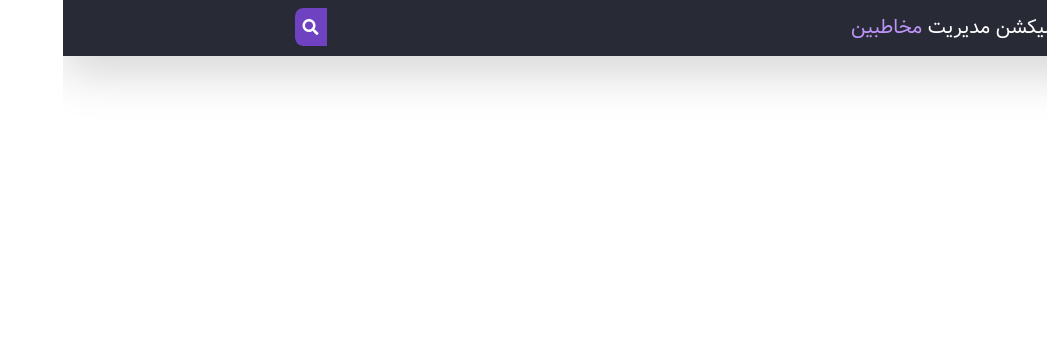
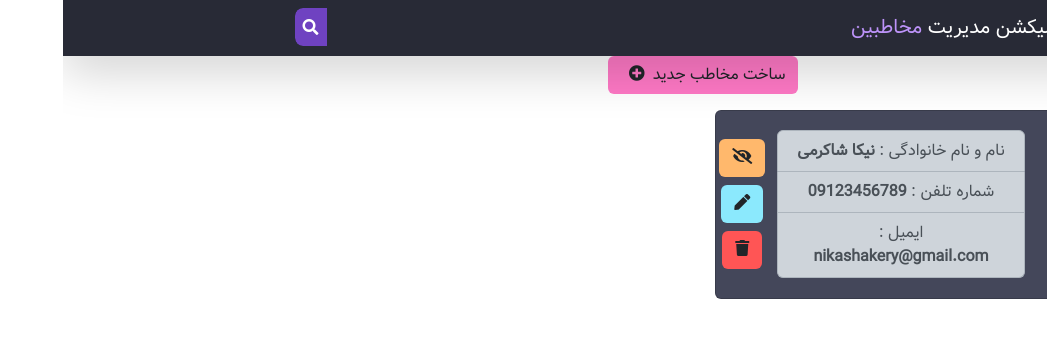
Before and after one commit to SayyehBan/contact-manager-app-frontend, a React (Create React App) app: page / in a window 1280 px wide. Shown: the top 338 px of the page, without its empty margins (233-1280 px from the left). Built offline with nearby package versions, Linux system fonts and the light colour scheme; the HTML template or start-up script is replaced by a standard one.

Commit message:
افزودن فرم کارت

```diff
--- a/src/App.js
+++ b/src/App.js
@@ -1,11 +1,13 @@
 import './App.css';
 import Navbar from './components/Navbar';
+import Contacts from './components/Contacts/Contacts';
 const App = () => {
   return (
     <div className="App">
       <Navbar />
+      <Contacts />
     </div>
   );
-}
+};
 
 export default App;
--- /dev/null
+++ b/src/components/Contacts/Contacts.jsx
@@ -0,0 +1,33 @@
+import { PINK } from "../../helpers/colors";
+import Contact from "../components/contact";
+
+const Contacts = () => {
+  return (
+    <>
+      <section className="container">
+        <div className="grid">
+          <div className="row">
+            <div className="col">
+              <p className="h3">
+                <button className="btn mx-2" style={{ backgroundColor: PINK }}>
+                  ساخت مخاطب جدید
+                  <i className="fa fa-plus-circle mx-2" />
+                </button>
+              </p>
+            </div>
+          </div>
+        </div>
+      </section>
+      <section className="container">
+        <Contact
+          fullname={"نیکا شاکرمی"}
+          phone={"09123456789"}
+          email={"nikashakery@gmail.com"}
+          image={"https://placehold.jp/200x200.png"}
+        />
+      </section>
+    </>
+  );
+};
+
+export default Contacts;
--- a/src/components/Contacts/SearchContact.jsx
+++ b/src/components/Contacts/SearchContact.jsx
@@ -1,5 +1,6 @@
 import { useState } from "react";
 import "./SearchContact.css"; // فایل استایل سفارشی برای کامپوننت جستجو
+import InputSearch from "../components/InputSearch";
 
 // کامپوننت جستجوی مخاطب که امکان جستجو در لیست مخاطبین را فراهم می‌کند
 const SearchContact = () => {
@@ -21,16 +22,8 @@ const SearchContact = () => {
       >
         <i className="fas fa-search" />
       </span>
-
       {/* فیلد ورودی جستجو */}
-      <input
-        dir="rtl" // جهت راست به چپ برای متن فارسی
-        type="text"
-        className={`form-control custom-form-control ${isOpen ? "expand" : ""}`} // کلاس‌های پویا برای انیمیشن
-        placeholder="جستجو مخاطب"
-        aria-label="Search"
-        aria-describedby="basic-addon1"
-      />
+      <InputSearch isOpen={isOpen} text="جستجو مخاطب..." id="Search" />
     </div>
   );
 };
--- /dev/null
+++ b/src/components/components/BtnEdit.jsx
@@ -0,0 +1,20 @@
+import { CYAN } from "../../helpers/colors";
+
+const BtnEdit = () => (
+  <button
+    className="btn my-1"
+    style={{ backgroundColor: CYAN }}
+    onMouseEnter={(e) => {
+      e.currentTarget.querySelector("i").classList.remove("fa-pen");
+      e.currentTarget.querySelector("i").classList.add("fa-pencil-alt");
+    }}
+    onMouseLeave={(e) => {
+      e.currentTarget.querySelector("i").classList.remove("fa-pencil-alt");
+      e.currentTarget.querySelector("i").classList.add("fa-pen");
+    }}
+  >
+    <i className="fa fa-pen" />
+  </button>
+);
+
+export default BtnEdit;
--- /dev/null
+++ b/src/components/components/BtnEye.jsx
@@ -0,0 +1,20 @@
+import { ORANGE } from "../../helpers/colors";
+
+const BtnEye = () => (
+  <button
+    className="btn my-1"
+    style={{ backgroundColor: ORANGE }}
+    onMouseEnter={(e) => {
+      e.currentTarget.querySelector("i").classList.remove("fa-eye-slash");
+      e.currentTarget.querySelector("i").classList.add("fa-eye");
+    }}
+    onMouseLeave={(e) => {
+      e.currentTarget.querySelector("i").classList.remove("fa-eye");
+      e.currentTarget.querySelector("i").classList.add("fa-eye-slash");
+    }}
+  >
+    <i className="fa fa-eye-slash" />
+  </button>
+);
+
+export default BtnEye;
--- /dev/null
+++ b/src/components/components/BtnTrash.jsx
@@ -0,0 +1,20 @@
+import { RED } from "../../helpers/colors";
+
+const BtnTrash = () => (
+  <button
+    className="btn my-1"
+    style={{ backgroundColor: RED }}
+    onMouseEnter={(e) => {
+      e.currentTarget.querySelector("i").classList.remove("fa-trash");
+      e.currentTarget.querySelector("i").classList.add("fa-trash-alt");
+    }}
+    onMouseLeave={(e) => {
+      e.currentTarget.querySelector("i").classList.remove("fa-trash-alt");
+      e.currentTarget.querySelector("i").classList.add("fa-trash");
+    }}
+  >
+    <i className="fa fa-trash" />
+  </button>
+);
+
+export default BtnTrash;
--- /dev/null
+++ b/src/components/components/InputSearch.jsx
@@ -0,0 +1,27 @@
+function InputSearch({ isOpen, text, id }) {
+  return (
+    <input
+      dir="rtl" // جهت راست به چپ برای متن فارسی
+      type="text"
+      className={`form-control custom-form-control ${isOpen ? "expand" : ""}`} // کلاس‌های پویا برای انیمیشن
+      placeholder=""
+      data-placeholder={text}
+      aria-label={id}
+      aria-describedby="basic-addon1"
+      onFocus={(e) => {
+        const text = e.target.dataset.placeholder;
+        let i = 0;
+        const interval = setInterval(() => {
+          e.target.placeholder = text.substring(0, i);
+          i++;
+          if (i > text.length) clearInterval(interval);
+        }, 100);
+      }}
+      onBlur={(e) => {
+        e.target.placeholder = "";
+      }}
+    />
+  );
+}
+
+export default InputSearch;
--- /dev/null
+++ b/src/components/components/contact.jsx
@@ -0,0 +1,48 @@
+import { CURRENTLINE, PURPLE } from "../../helpers/colors";
+import BtnEdit from "./BtnEdit";
+import BtnEye from "./BtnEye";
+import BtnTrash from "./BtnTrash";
+
+const Contact = ({ image, fullname, phone, email }) => (
+  <div className="row">
+    <div className="col-md-6">
+      <div style={{ backgroundColor: CURRENTLINE }} className="card my-2">
+        <div className="card-body">
+          <div className="row align-items-center d-flex justify-content-around">
+            <div className="col-4">
+              <img
+                src={image}
+                alt=""
+                className="img-fluid rounded"
+                style={{
+                  border: `1px solid ${PURPLE}`,
+                }}
+              />
+            </div>
+            <div className="col-7">
+              <ul className="list-group">
+                <li className="list-group-item list-group-item-dark">
+                  نام و نام خانوادگی :{" "}
+                  <span className="fw-bold">{fullname}</span>
+                </li>{" "}
+                <li className="list-group-item list-group-item-dark">
+                  شماره تلفن : <span className="fw-bold">{phone}</span>
+                </li>
+                <li className="list-group-item list-group-item-dark">
+                  ایمیل : <span className="fw-bold">{email}</span>
+                </li>
+              </ul>
+            </div>
+            <div className="col-1 d-flex flex-column align-items-center">
+              <BtnEye />
+              <BtnEdit />
+              <BtnTrash />
+            </div>
+          </div>
+        </div>
+      </div>
+    </div>
+  </div>
+);
+
+export default Contact;
--- a/src/index.css
+++ b/src/index.css
@@ -5,7 +5,22 @@ body {
   -moz-osx-font-smoothing: grayscale;
 }
 
-code {
-  font-family: source-code-pro, Menlo, Monaco, Consolas, 'Courier New',
-    monospace;
+input[type="text"] ::-webkit-input-placeholder ,
+input[type="email"] ::-webkit-input-placeholder ,
+input[type="number"] ::-webkit-input-placeholder {
+color: #f8f8f4;
 }
+
+input[type="text"] ,
+input[type="email"] ,
+input[type="number"] {
+  color: #f8f8f4 !important;
+  background-color: #44475a !important;
+  border-color: #bd93f9 !important;
+}
+
+.form-control{
+  background-color: #44475a !important;
+  color: #f8f8f4 !important;
+  border-color: #bd93f9 !important;
+}
```
